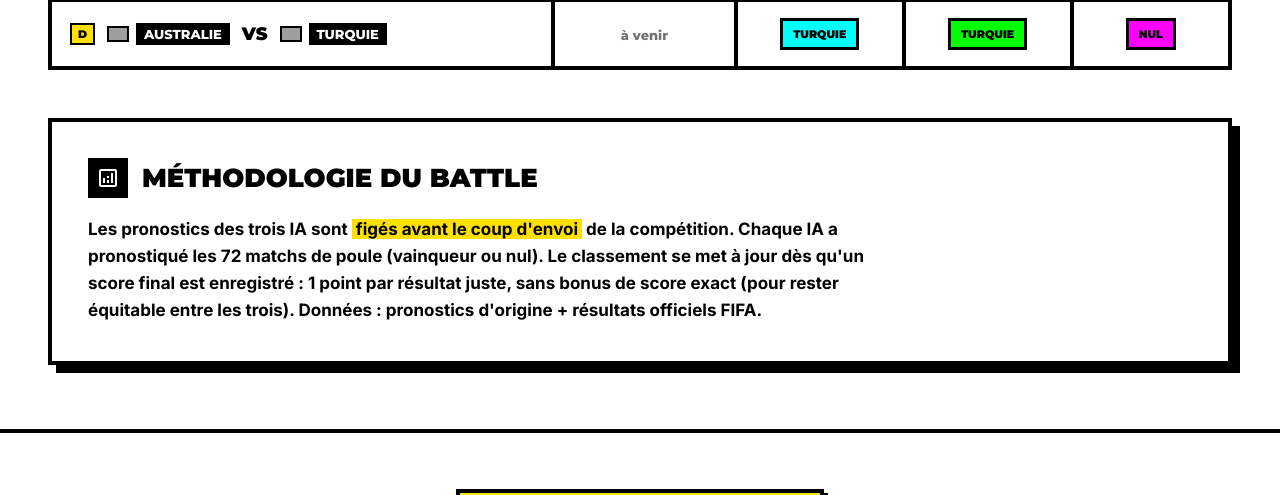
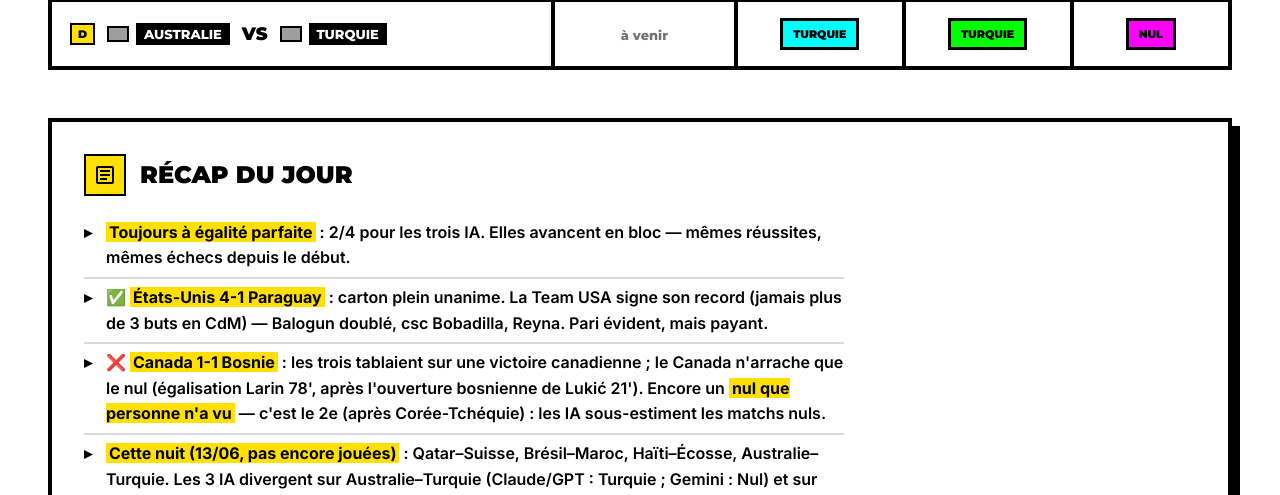
Before and after one commit to newBie974/world-cup-ia-prono, a plain HTML site: page index.html in a window 1280 px wide. Shown: the part 1098-1593 px from the top of the page. Drawn offline with nearby package versions, Linux system fonts and the light colour scheme; grey boxes are pictures that could not be loaded.

Commit message:
feat(web): affiche le récap du jour (section Analyse) sur le dashboard
Lit recaps/latest.md, rend la section ## Analyse en néo-brutaliste (mini-markdown
avec fusion des lignes wrappées). Le skill écrit aussi recaps/latest.md à chaque run.

Co-Authored-By: Claude Opus 4.8 (1M context) <noreply@anthropic.com>

```diff
--- a/index.html
+++ b/index.html
@@ -183,6 +183,20 @@
   .empty .big { font-family: "Montserrat"; font-weight: 900; text-transform: uppercase; font-size: 26px; }
   .empty .pill { font-family: "Montserrat"; font-weight: 900; text-transform: uppercase; font-size: 15px; background: var(--yellow); border: 2px solid var(--ink); padding: 4px 12px; }
 
+  /* ---------- Récap du jour ---------- */
+  .recap { background: var(--paper); padding: 32px; margin-bottom: 24px; }
+  .recap h3 { font-family: "Montserrat"; font-weight: 900; text-transform: uppercase; font-size: 24px; display: flex; align-items: center; gap: 14px; margin-bottom: 18px; }
+  .recap h3 .ico { background: var(--yellow); border: 2px solid var(--ink); padding: 7px; display: inline-flex; }
+  .recap-body h3 { font-size: 17px; margin: 16px 0 8px; }
+  .recap-body h4 { font-family: "Montserrat"; font-weight: 900; text-transform: uppercase; font-size: 15px; margin: 14px 0 6px; }
+  .recap-body p { font-weight: 600; font-size: 16px; line-height: 1.6; margin: 8px 0; max-width: 72ch; }
+  .recap-body ul { list-style: none; margin: 4px 0; padding: 0; }
+  .recap-body li { font-weight: 600; font-size: 16px; line-height: 1.6; padding: 6px 0 6px 22px; position: relative; max-width: 72ch; border-bottom: 2px solid var(--dim); }
+  .recap-body li:last-child { border-bottom: none; }
+  .recap-body li::before { content: "▸"; position: absolute; left: 0; font-weight: 900; }
+  .recap-body strong { background: var(--yellow); padding: 0 3px; }
+  .recap-body .rmuted { opacity: .6; font-style: italic; font-weight: 500; font-size: 14px; }
+
   /* ---------- Methodology ---------- */
   .method { background: var(--paper); padding: 36px; margin-bottom: 24px; }
   .method h3 { font-family: "Montserrat"; font-weight: 900; text-transform: uppercase; font-size: 26px; display: flex; align-items: center; gap: 14px; margin-bottom: 18px; }
@@ -259,6 +273,11 @@
       </thead>
       <tbody id="rows"></tbody>
     </table>
+  </section>
+
+  <section class="recap neo" id="recap" hidden>
+    <h3><span class="ico material-symbols-outlined">article</span> Récap du jour</h3>
+    <div class="recap-body" id="recapBody"></div>
   </section>
 
   <section class="method neo" id="method">
@@ -400,6 +419,63 @@ function flagImg(team) {
   return `<img class="flag" src="https://flagcdn.com/w40/${code}.png" srcset="https://flagcdn.com/w80/${code}.png 2x" alt="" loading="lazy" width="22" height="16" />`;
 }
 
+// ---------- Récap du jour (mini-markdown, sous-ensemble contrôlé) ----------
+function mdInline(s) {
+  return s.replace(/&/g, "&amp;").replace(/</g, "&lt;").replace(/>/g, "&gt;")
+    .replace(/\*\*(.+?)\*\*/g, "<strong>$1</strong>");
+}
+
+function renderRecapMarkdown(md) {
+  let lines = md.split("\n");
+  // garder uniquement la section "## Analyse" si présente (le narratif ; les tableaux
+  // sont déjà couverts par le podium + la table).
+  const start = lines.findIndex(l => /^##\s+Analyse/i.test(l.trim()));
+  if (start >= 0) {
+    const end = lines.findIndex((l, i) => i > start && /^##\s/.test(l.trim()));
+    lines = lines.slice(start + 1, end < 0 ? undefined : end);
+  }
+  // Parser à buffer : les bullets/paragraphes peuvent être wrappés sur plusieurs lignes
+  // (retours à la ligne « doux »). On fusionne les lignes de continuation avant rendu,
+  // sinon un **gras** à cheval sur deux lignes ne se ferme pas.
+  const out = [];
+  let inList = false, buf = null, type = null;
+  const closeList = () => { if (inList) { out.push("</ul>"); inList = false; } };
+  const flush = () => {
+    if (buf === null) return;
+    const html = mdInline(buf.trim());
+    if (type === "li") { if (!inList) { out.push("<ul>"); inList = true; } out.push(`<li>${html}</li>`); }
+    else if (type === "h4") { closeList(); out.push(`<h4>${html}</h4>`); }
+    else if (type === "h3") { closeList(); out.push(`<h3>${html}</h3>`); }
+    else if (type === "muted") { closeList(); out.push(`<p class="rmuted">${html}</p>`); }
+    else { closeList(); out.push(`<p>${html}</p>`); }
+    buf = null; type = null;
+  };
+  for (const raw of lines) {
+    const l = raw.trim();
+    if (!l || l.startsWith("|") || /^-{3,}$/.test(l)) { flush(); closeList(); continue; }
+    if (l.startsWith("# ") && !l.startsWith("## ")) { flush(); continue; }
+    if (l.startsWith("### ")) { flush(); buf = l.slice(4); type = "h4"; flush(); continue; }
+    if (l.startsWith("## ")) { flush(); buf = l.slice(3); type = "h3"; flush(); continue; }
+    if (l.startsWith("- ")) { flush(); buf = l.slice(2); type = "li"; continue; }
+    if (/^_.*_$/.test(l)) { flush(); buf = l.replace(/^_|_$/g, ""); type = "muted"; flush(); continue; }
+    if (buf !== null) { buf += " " + l; }       // ligne de continuation
+    else { buf = l; type = "p"; }
+  }
+  flush(); closeList();
+  return out.join("");
+}
+
+async function loadRecap() {
+  try {
+    const r = await fetch("recaps/latest.md?t=" + Date.now(), { cache: "no-store" });
+    if (!r.ok) return;
+    const html = renderRecapMarkdown(await r.text());
+    if (!html.trim()) return;
+    document.getElementById("recapBody").innerHTML = html;
+    document.getElementById("recap").hidden = false;
+  } catch (e) { /* pas de récap dispo → section masquée */ }
+}
+
 function rowHtml(r) {
   const result = r.actual
     ? `<span class="result">${r.actual.winner}${r.actual.score ? `<span class="score">${r.actual.score}</span>` : ""}</span>`
@@ -487,6 +563,7 @@ function pickDefaultDate() {
   renderPodium(state.totals);
   buildDaystrip(state.rows);
   renderDay(state.rows);
+  loadRecap();
   document.getElementById("group").addEventListener("change", () => renderDay(state.rows));
   document.getElementById("jumpToday").addEventListener("click", (e) => {
     e.preventDefault();
--- /dev/null
+++ b/recaps/latest.md
@@ -0,0 +1,33 @@
+# 🏆 AI Prono Battle — Classement
+
+_Dernière mise à jour : 2026-06-13_
+
+## Classement général (4 matchs notés)
+
+| # | IA | Points | Réussite |
+|---|---|---|---|
+| 🥇1 | Claude | 2 | 50% |
+| 🥈2 | GPT | 2 | 50% |
+| 🥉3 | Gemini | 2 | 50% |
+
+## Focus — Groupes B & D, journée 1 (12/06)
+
+| Match | Résultat | Claude | GPT | Gemini |
+|---|---|---|---|---|
+| Canada – Bosnie | **Nul** (1-1) | ❌ | ❌ | ❌ |
+| États-Unis – Paraguay | **États-Unis** (4-1) | ✅ | ✅ | ✅ |
+
+## Analyse
+
+- **Toujours à égalité parfaite** : 2/4 pour les trois IA. Elles avancent en bloc — mêmes réussites,
+  mêmes échecs depuis le début.
+- ✅ **États-Unis 4-1 Paraguay** : carton plein unanime. La Team USA signe son record (jamais
+  plus de 3 buts en CdM) — Balogun doublé, csc Bobadilla, Reyna. Pari évident, mais payant.
+- ❌ **Canada 1-1 Bosnie** : les trois tablaient sur une victoire canadienne ; le Canada n'arrache
+  que le nul (égalisation Larin 78', après l'ouverture bosnienne de Lukić 21'). Encore un **nul que
+  personne n'a vu** — c'est le 2e (après Corée-Tchéquie) : les IA sous-estiment les matchs nuls.
+- **Cette nuit (13/06, pas encore jouées)** : Qatar–Suisse, Brésil–Maroc, Haïti–Écosse,
+  Australie–Turquie. Les 3 IA divergent sur Australie–Turquie (Claude/GPT : Turquie ; Gemini : Nul)
+  et sur Brésil–Maroc (Claude/GPT : Nul ; Gemini : Brésil) → premières occasions de se départager.
+
+_Matchs notés : 4 / 72._
```
Also changed, not shown: .claude/skills/prono-recap/SKILL.md.
